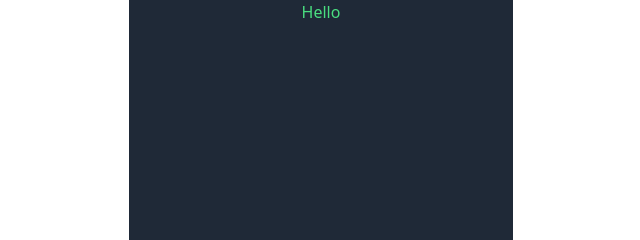
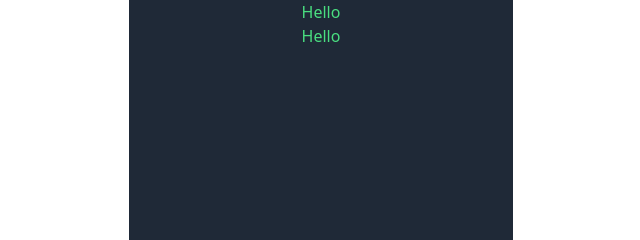
Before and after one commit to marjibchiran/Tailwind-CSS-project, a website built with Vite: page index.html in a window 1280 px wide. Shown: the top 240 px of the page, 319-959 px from the left. Built offline with nearby package versions, Linux system fonts and the light colour scheme.

Commit message:
first commit

```diff
--- a/index.html
+++ b/index.html
@@ -9,6 +9,7 @@
 <body>
     <div class="container bg-gray-800 w-96 h-96 m-auto">
        <h1 class="text-green-400 text-center">Hello</h1>
+       <h1 class="text-green-400 text-center">Hello</h1>
     </div>
 </body>
 </html>
```
